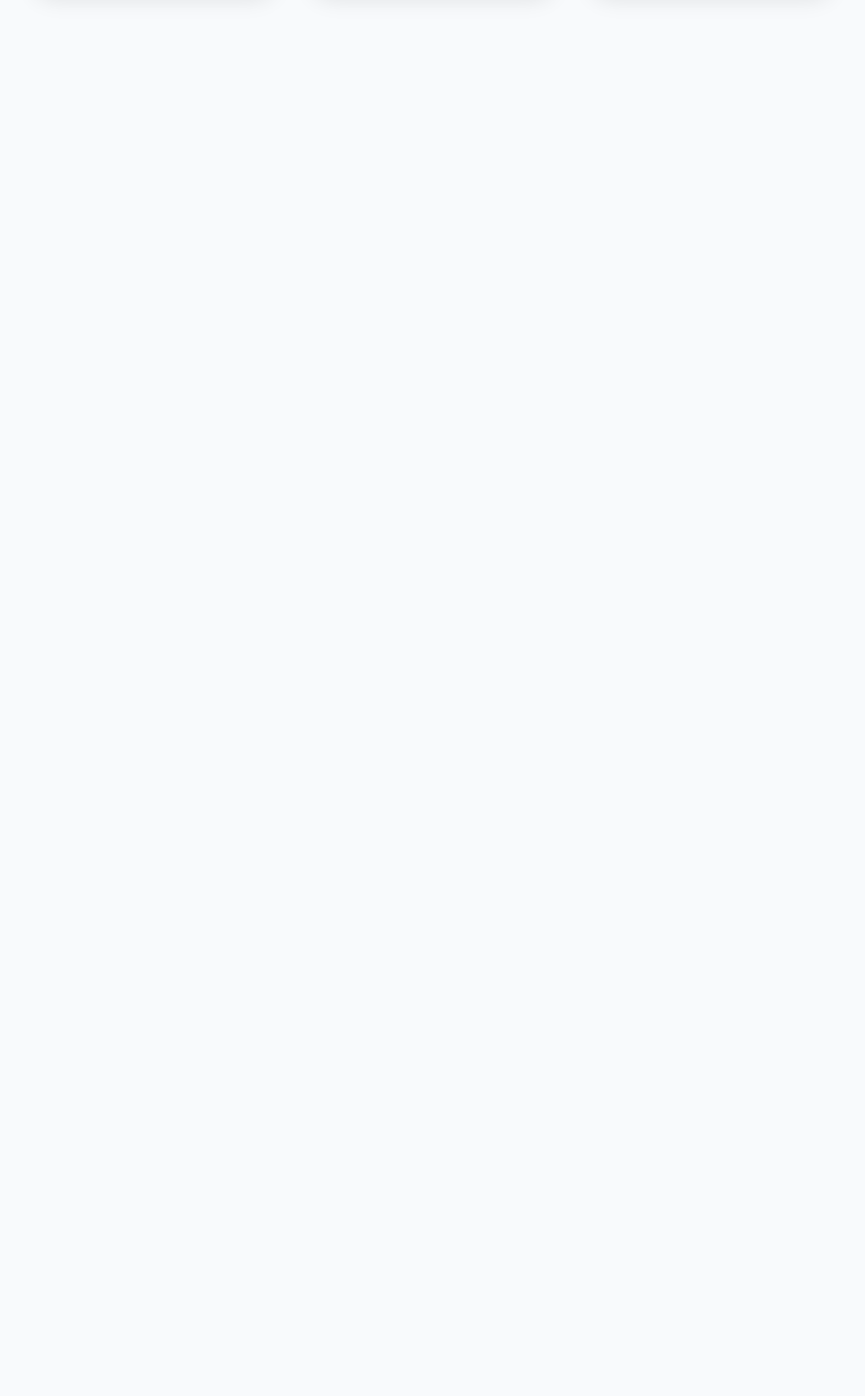
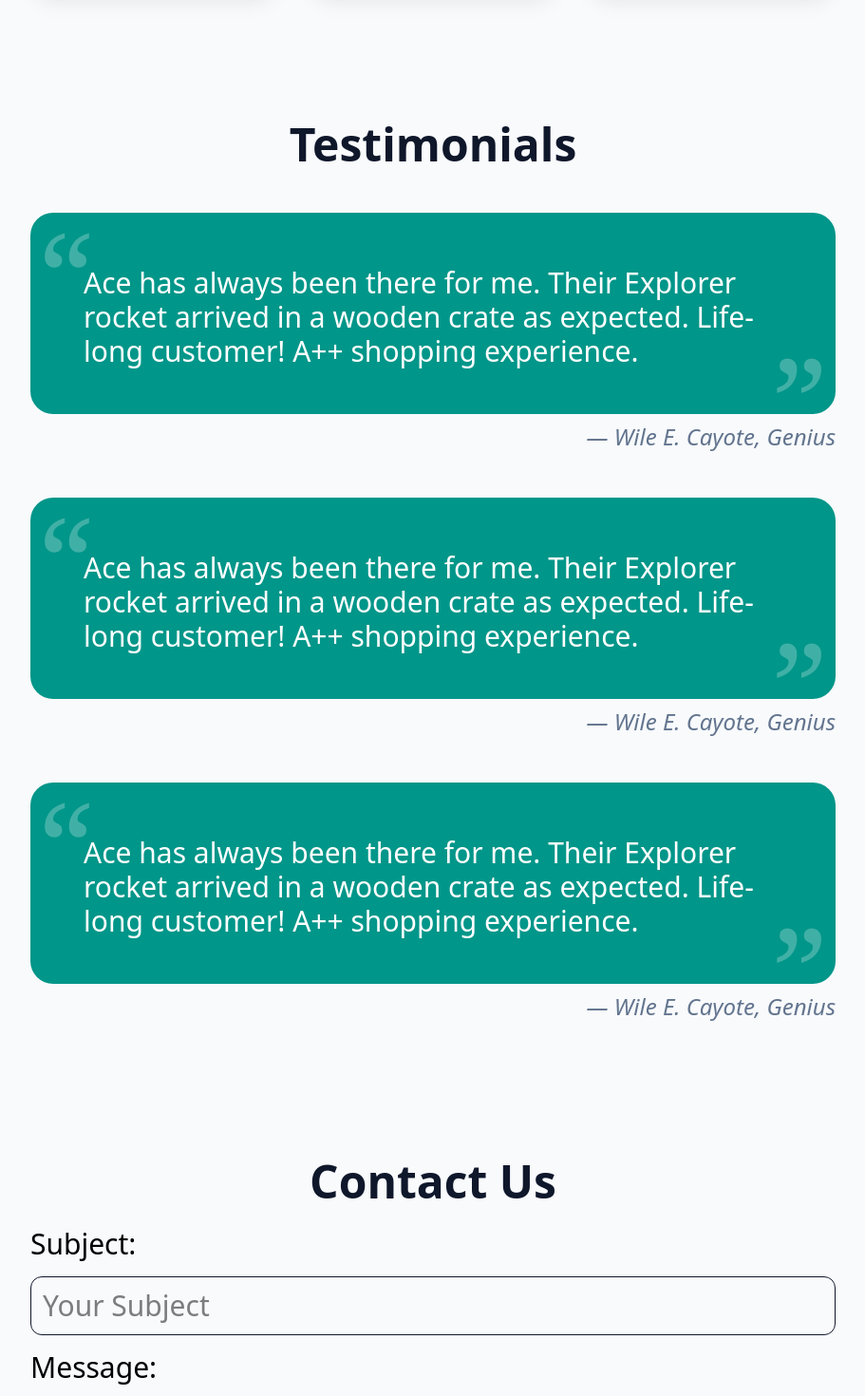
Before and after one commit to BlackCoder56/acmeRockets_site, a Vue app: page / in a window 1280 px wide. Shown: the part 1320-2790 px from the top of the page at 95% size, without its empty margins (184-1095 px from the left). Before the commit the page ends 1424 px from the top, so only its background shows below. Built offline with nearby package versions, Linux system fonts and the light colour scheme.

Commit message:
refracted sited

```diff
--- a/index.html
+++ b/index.html
@@ -7,7 +7,7 @@
     <title></title>
     <!-- <link href="/src/style.css" rel="stylesheet"> -->
   </head>
-  <body class="min-h-screen bg-slate-50 dark:bg-black">
+  <body class="min-h-screen bg-slate-50 dark:bg-black scroll-smooth">
     <div id="app"></div>
     <script type="module" src="/src/main.js"></script>
   </body>
--- a/src/App.vue
+++ b/src/App.vue
@@ -4,15 +4,42 @@
 import Navbar from './components/Navbar.vue';
 import Hero from './components/Hero.vue';
 import Rockets from './components/Rockets.vue';
+import Testimonials from './components/Testimonials.vue';
+import Contact from './components/Contact.vue';
 </script>
 
 <template>
   <Navbar />
-  <main class="max-w-4xl mx-auto">
-        <Hero />
-        <Rockets />
+  <main class="max-w-4xl mx-auto scroll-smooth">
+        <section id="hero" class="flex flex-col-reverse justify-center sm:flex-row p-6 items-center gap-8 mb-12 scroll-mt-40 w-full h-screen">
+             <Hero />
+        </section>
+        <section id="rockets" class="p-6 my-12 scroll-mt-20">
+              <Rockets />
+        </section>
+
+        <Testimonials />
+        <Contact />
   </main>
-  <!-- <h1 class="text-5xl font-bold underline text-slate-800">
-    Hello world!
-  </h1> -->
+  <footer id="footer" class="bg-teal-700 text-white text-xl">
+        <section class="max-w-4xl mx-auto p-4 flex flex-col sm:flex-row sm:justify-between">
+            <address>
+                <h2>Acme Rocket-Powered Products, Inc.</h2>
+                555 Astro Way<br>
+                Fairfield, New Jersey 12345-5555<br>
+                Email: <a href="mailto:inquiries@acmerockets.com">inquiries@AcmeRockets.com</a><br>
+                Phone: <a href="tel:+15555555555">(555) 555-5555</a>
+            </address>
+            <nav class="hidden md:flex flex-col gap-2" aria-label="footer">
+                <a href="#rockets" class="hover:opacity-90">Our Rockets</a>
+                <a href="#testimonials" class="hover:opacity-90">Testimonials</a>
+                <a href="#contact" class="hover:opacity-90">Contact Us</a>
+            </nav>
+            <div class="flex flex-col sm:gap-2 scroll-m-10">
+                <p class="text-right">Copyright&copy; <span id="year">2025</span></p>
+                <p class="text-right">All Rights Reserved</p>
+            </div>
+        </section>
+  </footer>
+
 </template>
--- /dev/null
+++ b/src/components/Contact.vue
@@ -0,0 +1,15 @@
+<template>
+    <section id="contact" class="p-6 my-12 scroll-m-16">
+            <h2 class="text-4xl font-bold text-center sm:text-5xl mb-6 text-slate-900 dark:text-white">
+                Contact Us
+            </h2>
+            <form action="" class="max-w-4xl mx-auto text-2xl sm:text-3xl flex flex-col items-left gap-4">
+                <label for="subject" >Subject:</label>
+                <input type="text" id="subject" name="subject" required minlength="3" maxlength="60" placeholder="Your Subject"
+                class="w-full text-black  sm:text-3xl p-3 rounded-xl border border-solid border-slate-900 dark:bg-white dark:border-none " />
+                <label for="message">Message:</label>
+                <textarea name="message" id="message" cols="30" rows="10" placeholder="Your Message" required class="w-full text-black  sm:text-3xl p-3 rounded-xl border border-solid border-slate-900 dark:border-none  dark:bg-white" ></textarea>
+                <button class="bg-teal-700 hover:bg-teal-600 active:bg-teal- text-white p-3 w-48 rounded-xl border border-solid border-slate-900 dark:border-none">Submit</button>
+            </form>
+        </section>
+</template>
--- a/src/components/Hero.vue
+++ b/src/components/Hero.vue
@@ -1,5 +1,5 @@
 <template>
-    <section id="hero" class="flex flex-col-reverse justify-center sm:flex-row p-6 items-center gap-8 mb-12 scroll-mt-40 w-full h-screen">
+
         <article class="sm:w-1/2">
             <h2 class="max-w-md text-4xl font-bold text-center sm:text-5xl sm:text-left text-slate-900 dark:text-white">
                 We Boldy Go <span class="text-indigo-700 dark:text-indigo-300">Where No Rockets</span> Has Gone Before...
@@ -12,6 +12,4 @@
                 </p>
         </article>
         <img class="w-1/2" src="../assets/img/rocketdab.png" alt="Rocket Dab">
-
-    </section>
 </template>
--- a/src/components/Rockets.vue
+++ b/src/components/Rockets.vue
@@ -1,9 +1,9 @@
 <template>
-    <section id="rockets" class="p-6 my-12 scroll-mt-20">
+
             <h2 class="text-4xl font-bold text-center sm:text-5xl mb-6 text-slate-900 dark:text-white">
                 Our Rockets
             </h2>
-            <ul class="list-none mx-auto my-12 flex flex-col sm:flex-row items-center gap-8">
+            <ul class="list-none mx-auto my-12 flex flex-col  sm:flex-row items-center gap-8">
                 <li class="w-2/3 sm:w-5/6 flex flex-col items-center border border-solid border-slate-900 dark:border-gray-100 bg-white dark:bg-black py-6 px-2 rounded-3xl shadow-xl">
                     <img src="../assets/img/rocketman.png" alt="Explorer" class="w-1/2 mb-6">
                     <h3 class="text-3xl text-center text-slate-900 dark:text-white">Explorer</h3>
@@ -26,6 +26,5 @@
                 </li>
             </ul>
 
-        </section>
 
 </template>
--- /dev/null
+++ b/src/components/Testimonials.vue
@@ -0,0 +1,55 @@
+<template>
+    <section id="testimonials" class="p-6 my-12 scroll-mt-20">
+            <h2 class="text-4xl font-bold text-center sm:text-5xl mb-6 text-slate-900 dark:text-white">
+                Testimonials
+            </h2>
+            <figure class="my-12">
+                <blockquote class="bg-teal-600 dark:bg-black pl-14 pr-8 py-12 rounded-3xl relative">
+                    <p class="text-2xl sm:text-3xl text-left mt-2 text-white dark:text-slate-400 before:content-['\201C'] before:font-serif before:absolute before:top-0 before:left-0 before:text-9xl before:text-white before:opacity-25 before:transform before:translate-x-2 before:translte-y-2
+                    after:content-['\201D'] after:font-serif after:absolute after:-bottom-10 after:right-0 after:text-9xl after:text-white after:opacity-25 after:-transform after:-translate-x-2 after:translate-y-2">
+                     Ace
+                     has always been there
+                     for me. Their Explorer rocket arrived in a wooden crate as expected.
+                     Life-long customer! A++ shopping experience.
+                    </p>
+
+                </blockquote>
+                 <figcaption class="italic text-xl sm:text-2xl text-right mt-2 text-slate-500 dark:text-slate-400">
+                    &#8212; Wile E. Cayote, Genius
+                    </figcaption>
+            </figure>
+
+            <figure class="my-12">
+                <blockquote class="bg-teal-600 dark:bg-black pl-14 pr-8 py-12 rounded-3xl relative">
+                    <p class="text-2xl sm:text-3xl text-left mt-2 text-white dark:text-slate-400 before:content-['\201C'] before:font-serif before:absolute before:top-0 before:left-0 before:text-9xl before:text-white before:opacity-25 before:transform before:translate-x-2 before:translte-y-2
+                    after:content-['\201D'] after:font-serif after:absolute after:-bottom-10 after:right-0 after:text-9xl after:text-white after:opacity-25 after:-transform after:-translate-x-2 after:translate-y-2">
+                     Ace
+                     has always been there
+                     for me. Their Explorer rocket arrived in a wooden crate as expected.
+                     Life-long customer! A++ shopping experience.
+                    </p>
+
+                </blockquote>
+                 <figcaption class="italic text-xl sm:text-2xl text-right mt-2 text-slate-500 dark:text-slate-400">
+                    &#8212; Wile E. Cayote, Genius
+                    </figcaption>
+            </figure>
+
+            <figure class="my-12">
+                <blockquote class="bg-teal-600 dark:bg-black pl-14 pr-8 py-12 rounded-3xl relative">
+                    <p class="text-2xl sm:text-3xl text-left mt-2 text-white dark:text-slate-400 before:content-['\201C'] before:font-serif before:absolute before:top-0 before:left-0 before:text-9xl before:text-white before:opacity-25 before:transform before:translate-x-2 before:translte-y-2
+                    after:content-['\201D'] after:font-serif after:absolute after:-bottom-10 after:right-0 after:text-9xl after:text-white after:opacity-25 after:-transform after:-translate-x-2 after:translate-y-2">
+                     Ace
+                     has always been there
+                     for me. Their Explorer rocket arrived in a wooden crate as expected.
+                     Life-long customer! A++ shopping experience.
+                    </p>
+
+                </blockquote>
+                 <figcaption class="italic text-xl sm:text-2xl text-right mt-2 text-slate-500 dark:text-slate-400">
+                    &#8212; Wile E. Cayote, Genius
+                    </figcaption>
+            </figure>
+
+        </section>
+</template>
```
